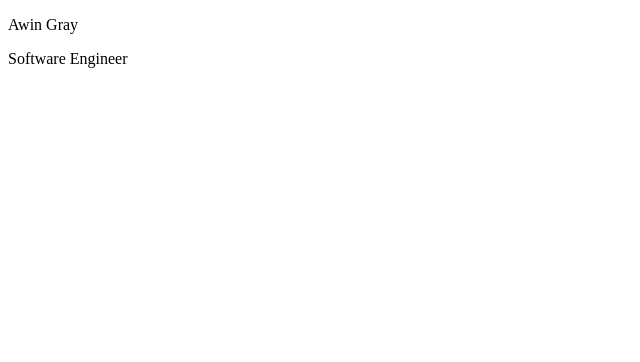
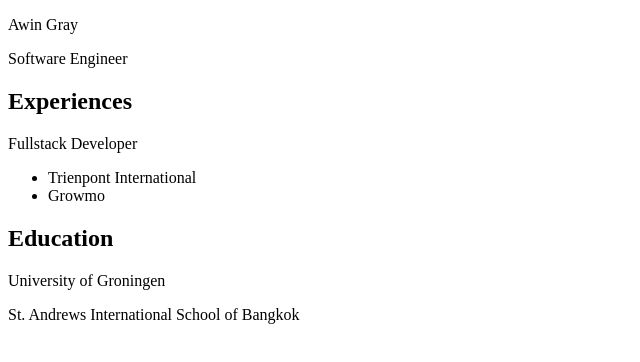
Before and after one commit to awingray/awingray.github.io, a plain HTML site: page index.html in a window 1280 px wide. Shown: the whole page, without its empty margins (0-640 px from the left). Drawn offline with Linux system fonts and the light colour scheme.

Commit message:
added some more

```diff
--- a/index.html
+++ b/index.html
@@ -9,8 +9,36 @@
     </head>
 
     <body>
-        <p>Awin Gray</p>
-        <p>Software Engineer</p>
+        <div>
+            <section>
+                <div>
+                    <p>Awin Gray</p>
+                    <p>Software Engineer</p>
+                </div>
+
+            </section>
+
+            <section>
+                <div>
+                    <h2> Experiences </h2>
+                    <p>Fullstack Developer</p>
+                    <ul>
+                        <li>Trienpont International</li>
+                        <li>Growmo</li>
+                    </ul>
+                </div>
+
+            </section>
+            <section>
+                <div>
+                    <h2> Education </h2>
+                    <p>University of Groningen</p>
+                    <p>St. Andrews International School of Bangkok</p>
+                </div>
+
+            </section>
+        </div>
+
     </body>
 
 </html>
```
